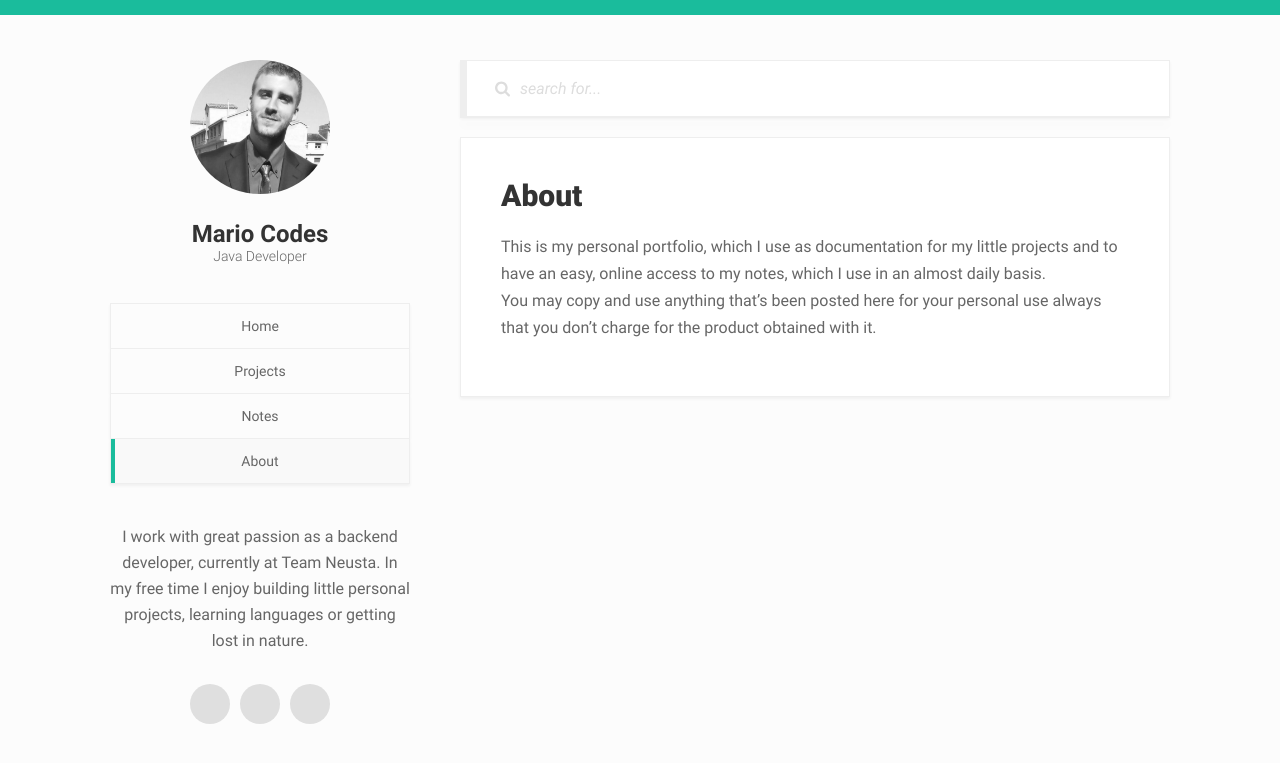
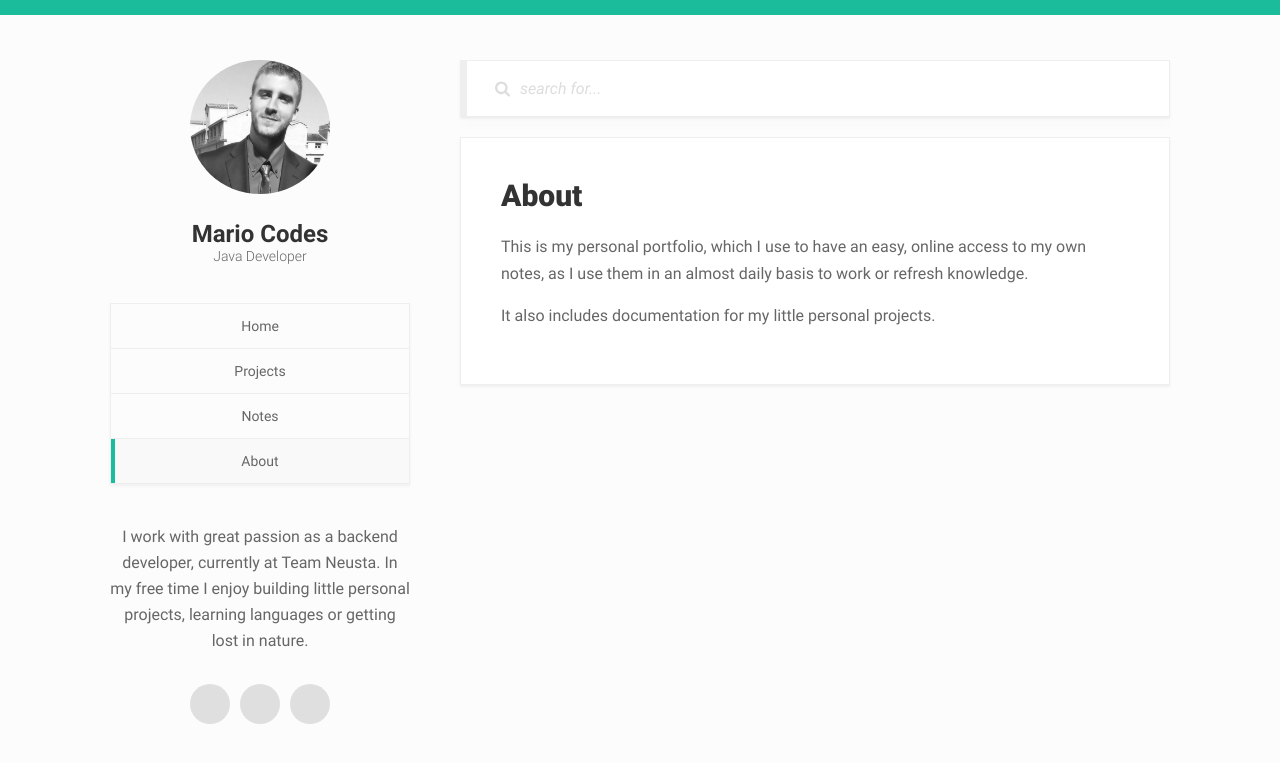
Before and after one commit to TrendingTechnology/mariocodes.github.io, a Jekyll site: the page built from _pages/about/about.md, in a window 1280 px wide. Shown: the top 763 px of the page. Built offline with Jekyll 4.4.1, drawn with Linux system fonts in a browser that asks for light colours.

Commit message:
about: updated about info

```diff
--- a/_pages/about/about.md
+++ b/_pages/about/about.md
@@ -5,5 +5,6 @@ permalink: "/about/"
 order: 2
 ---
 
-This is my personal portfolio, which I use as documentation for my little projects and to have an easy, online access to my notes, which I use in an almost daily basis.
-You may copy and use anything that's been posted here for your personal use always that you don't charge for the product obtained with it.
+This is my personal portfolio, which I use to have an easy, online access to my own notes, as I use them in an almost daily basis to work or refresh knowledge.
+
+It also includes documentation for my little personal projects.
```
